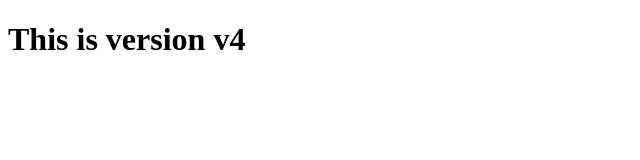
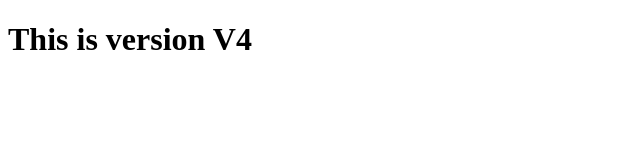
Before and after one commit to SumitChaudhary24/Myrepo, a plain HTML site: page index.html in a window 1280 px wide. Shown: the full height of the page, 0-640 px from the left. Drawn offline with Linux system fonts and the light colour scheme.

Commit message:
This is V4

```diff
--- a/index.html
+++ b/index.html
@@ -6,6 +6,6 @@
     <title>Document</title>
 </head>
 <body>
-    <h1>This is version v4</h1>
+    <h1>This is version V4</h1>
 </body>
 </html>
```
